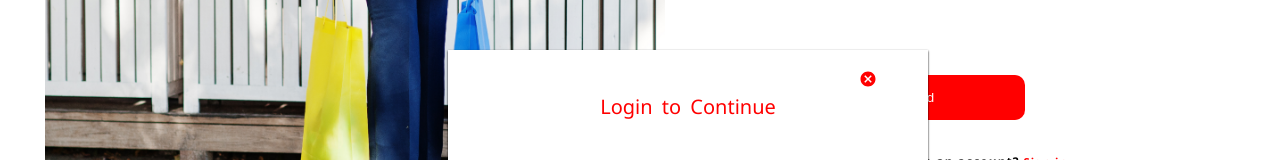
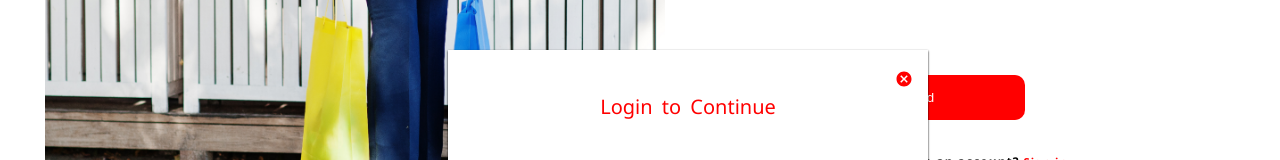
Before and after one commit to joestaxk/Aidme-hosted, a React (Vite) app: page /errander-signup in a window 1280 px wide. Both pictures are taken after a click on the element "Sign in". Shown: the part 238-398 px from the top of the page. Built offline with nearby package versions, Linux system fonts and the light colour scheme.

Commit message:
check-updates

```diff
--- a/src/pages/Errander/Errander.jsx
+++ b/src/pages/Errander/Errander.jsx
@@ -14,7 +14,6 @@ import Four from "../../assets/Four.png";
 import Five from "../../assets/Five.png";
 import Six from "../../assets/Six.png";
 import { MdCancel } from "react-icons/md";
-import { Link } from "react-router-dom";
 
 const Errander = ({
   open,
@@ -94,7 +93,7 @@ const Errander = ({
               Cleaning
             </option>
             <option name="" id="">
-           Delivey & Eraands
+           Delivey & Errands
             </option>
             <option name="" id="">
               Handy Man
@@ -154,7 +153,7 @@ const Errander = ({
         {/* Errander Account */}
         {open ? (
           <div className="modals">
-            <button onClick={close} className="hr-btn">
+            <button onClick={close} className="hr-btng">
               <MdCancel />
             </button>
             <h4>Create your account</h4>
@@ -175,7 +174,7 @@ const Errander = ({
               <input type="text" placeholder="Address *" className="input" />
               <input
                 type="password"
-                placeholder="Confrim Password* "
+                placeholder="ConfirmPassword* "
                 className="input"
               />
               <input type="text" placeholder="Country*" className="input" />
@@ -195,7 +194,7 @@ const Errander = ({
         {
           isErrand? (
             <div className="errand-login-btn">
-                    <button onClick={closeIsErrand} className="hr-btn">
+                    <button onClick={closeIsErrand} className="hr-btng">
               <MdCancel />
             </button>
              <div>
@@ -275,7 +274,7 @@ const Errander = ({
               <br />
               and affordable way for people to get things done by connecting{" "}
               <br />
-              them with reliable erranders who provide a wide range of services{" "}
+              them with reliable errander who provide a wide range of services{" "}
               <br />
               including pick-up/drop-off, personal shopping, grocery shopping{" "}
               <br />
@@ -456,7 +455,7 @@ const Errander = ({
                   add your bank information <br />
                   and billing address in order to get paid via the app. Savings
                   accounts, prepaid debit cards, <br />
-                  and reloadable bank cards ar en’t valid, even if they accept
+                  and reload able bank cards ar en’t valid, even if they accept
                   direct deposits. <br />
                   We take protecting your personal information seriously and use
                   the latest encryption <br />
--- a/src/pages/Errander/errand.css
+++ b/src/pages/Errander/errand.css
@@ -168,6 +168,18 @@ article img {
     cursor: pointer;
     padding-top: -5px;
 }
+.hr-btng {
+    border: none;
+    color:red;
+    font-size: 18px;
+    position: relative;
+    /* margin-left: 1em; */
+    right: -12em;
+    background-color: white;
+    color: red;
+    cursor: pointer;
+    padding-top: -5px;
+}
 .modals h4,.errand-heading {
     font-size: 20px;
     color: red;
```
